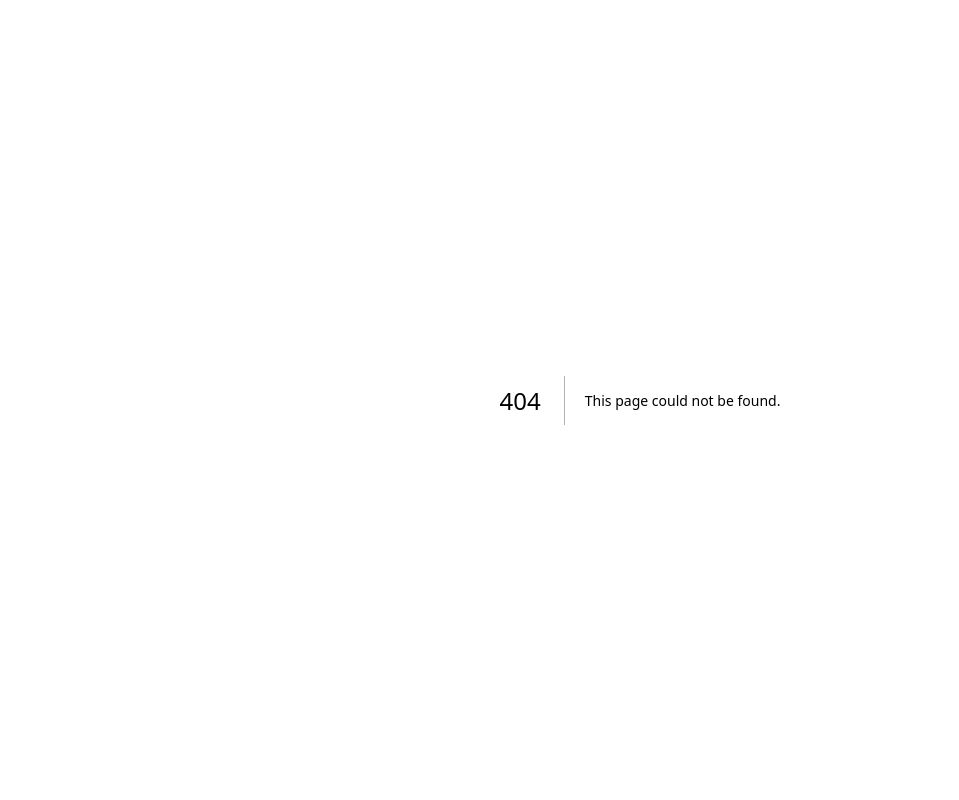
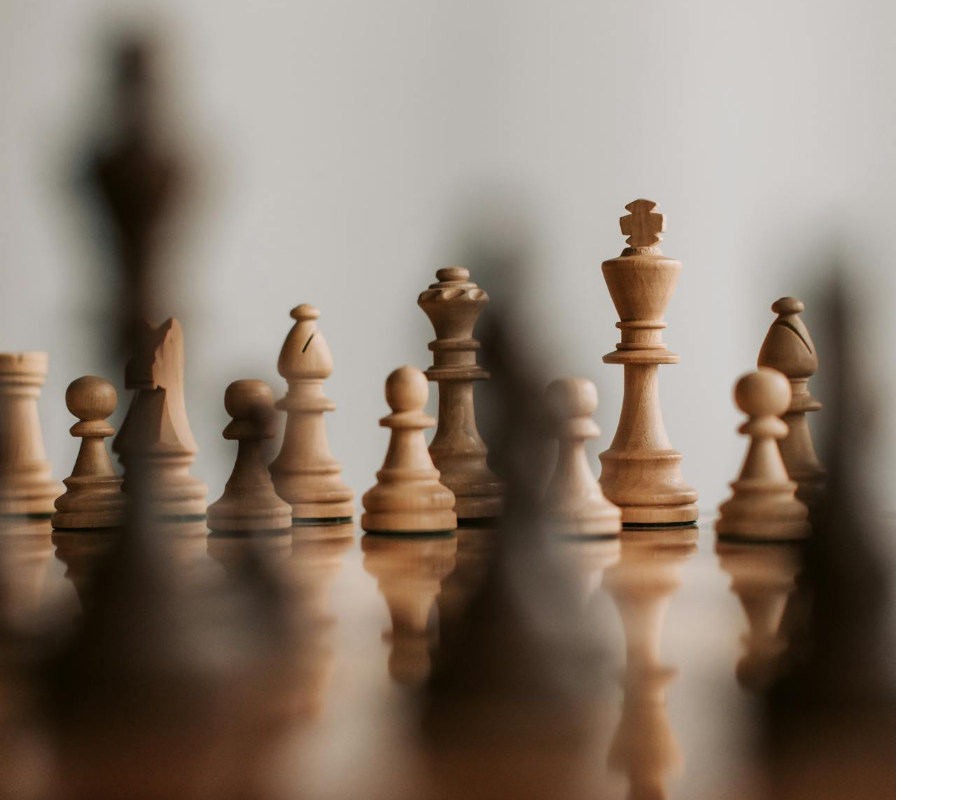
Before and after one commit to Uday-lal/Online-chess, a Next.js app: page /login in a window 1280 px wide. Before the commit this address had no page. Shown: the whole page, without its empty margins (0-959 px from the left). Built offline with nearby package versions, Linux system fonts and the light colour scheme.

Commit message:
Inititalization

```diff
--- a/src/app/globals.css
+++ /dev/null
@@ -1,107 +0,0 @@
-:root {
-  --max-width: 1100px;
-  --border-radius: 12px;
-  --font-mono: ui-monospace, Menlo, Monaco, "Cascadia Mono", "Segoe UI Mono",
-    "Roboto Mono", "Oxygen Mono", "Ubuntu Monospace", "Source Code Pro",
-    "Fira Mono", "Droid Sans Mono", "Courier New", monospace;
-
-  --foreground-rgb: 0, 0, 0;
-  --background-start-rgb: 214, 219, 220;
-  --background-end-rgb: 255, 255, 255;
-
-  --primary-glow: conic-gradient(
-    from 180deg at 50% 50%,
-    #16abff33 0deg,
-    #0885ff33 55deg,
-    #54d6ff33 120deg,
-    #0071ff33 160deg,
-    transparent 360deg
-  );
-  --secondary-glow: radial-gradient(
-    rgba(255, 255, 255, 1),
-    rgba(255, 255, 255, 0)
-  );
-
-  --tile-start-rgb: 239, 245, 249;
-  --tile-end-rgb: 228, 232, 233;
-  --tile-border: conic-gradient(
-    #00000080,
-    #00000040,
-    #00000030,
-    #00000020,
-    #00000010,
-    #00000010,
-    #00000080
-  );
-
-  --callout-rgb: 238, 240, 241;
-  --callout-border-rgb: 172, 175, 176;
-  --card-rgb: 180, 185, 188;
-  --card-border-rgb: 131, 134, 135;
-}
-
-@media (prefers-color-scheme: dark) {
-  :root {
-    --foreground-rgb: 255, 255, 255;
-    --background-start-rgb: 0, 0, 0;
-    --background-end-rgb: 0, 0, 0;
-
-    --primary-glow: radial-gradient(rgba(1, 65, 255, 0.4), rgba(1, 65, 255, 0));
-    --secondary-glow: linear-gradient(
-      to bottom right,
-      rgba(1, 65, 255, 0),
-      rgba(1, 65, 255, 0),
-      rgba(1, 65, 255, 0.3)
-    );
-
-    --tile-start-rgb: 2, 13, 46;
-    --tile-end-rgb: 2, 5, 19;
-    --tile-border: conic-gradient(
-      #ffffff80,
-      #ffffff40,
-      #ffffff30,
-      #ffffff20,
-      #ffffff10,
-      #ffffff10,
-      #ffffff80
-    );
-
-    --callout-rgb: 20, 20, 20;
-    --callout-border-rgb: 108, 108, 108;
-    --card-rgb: 100, 100, 100;
-    --card-border-rgb: 200, 200, 200;
-  }
-}
-
-* {
-  box-sizing: border-box;
-  padding: 0;
-  margin: 0;
-}
-
-html,
-body {
-  max-width: 100vw;
-  overflow-x: hidden;
-}
-
-body {
-  color: rgb(var(--foreground-rgb));
-  background: linear-gradient(
-      to bottom,
-      transparent,
-      rgb(var(--background-end-rgb))
-    )
-    rgb(var(--background-start-rgb));
-}
-
-a {
-  color: inherit;
-  text-decoration: none;
-}
-
-@media (prefers-color-scheme: dark) {
-  html {
-    color-scheme: dark;
-  }
-}
--- a/src/app/layout.js
+++ b/src/app/layout.js
@@ -1,5 +1,6 @@
 import { Inter } from "next/font/google";
-import "./globals.css";
+// import "./globals.css";
+import "../styles/globals.css";
 
 const inter = Inter({ subsets: ["latin"] });
 
--- /dev/null
+++ b/src/app/login/page.js
@@ -0,0 +1,16 @@
+import styles from "../../styles/Login.module.css";
+
+function Login() {
+  return (
+    <>
+      <div className="w-full h-full">
+        <div className={styles.page_grid}>
+          <div className={styles.hero_image}></div>
+          <div></div>
+        </div>
+      </div>
+    </>
+  );
+}
+
+export default Login;
--- /dev/null
+++ b/src/styles/Login.module.css
@@ -0,0 +1,18 @@
+.page_grid {
+  width: 100vw !important;
+  height: 100vh !important;
+  display: grid;
+  grid-template-columns: 70% 30%;
+}
+
+.page_grid > div {
+  width: 100%;
+  height: 100%;
+}
+
+.hero_image {
+  background-image: url("/images/chessBoard.jpg");
+  background-repeat: no-repeat;
+  background-size: cover;
+  background-position: center;
+}
--- /dev/null
+++ b/src/styles/globals.css
@@ -0,0 +1,16 @@
+* {
+  padding: 0px;
+  margin: 0px;
+}
+
+body {
+  padding: 0px;
+}
+
+.w-full {
+  width: 100%;
+}
+
+.h-full {
+  height: 100%;
+}
```
Also changed, not shown: index.js (added, +27 -0 lines), package.json (+6 -2 lines), src/app/page.js (+2 -87 lines), public/images/chessBoard.jpg (added), src/styles/page.module.css (renamed from src/app/page.module.css), 1 other file (tests, documents, lock files or other folders).
